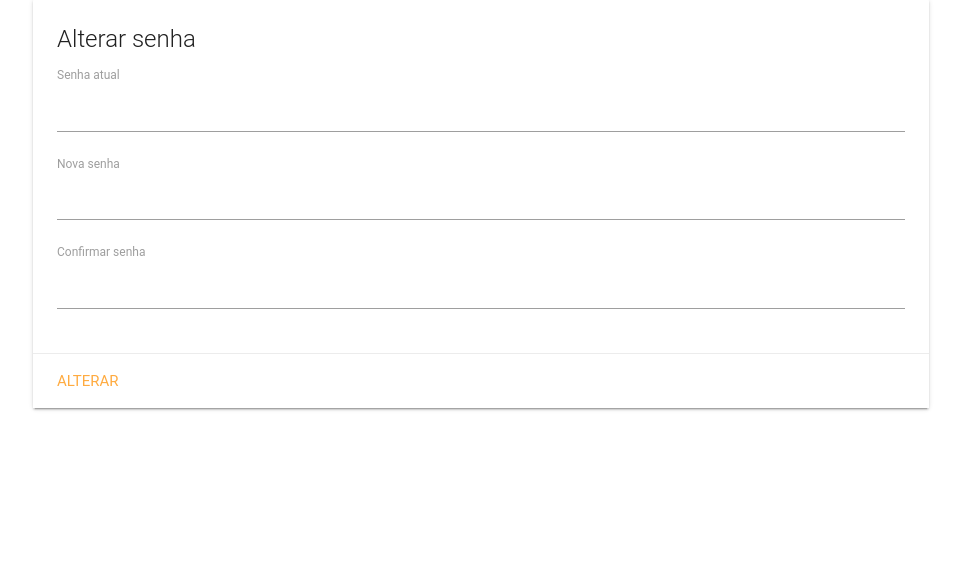
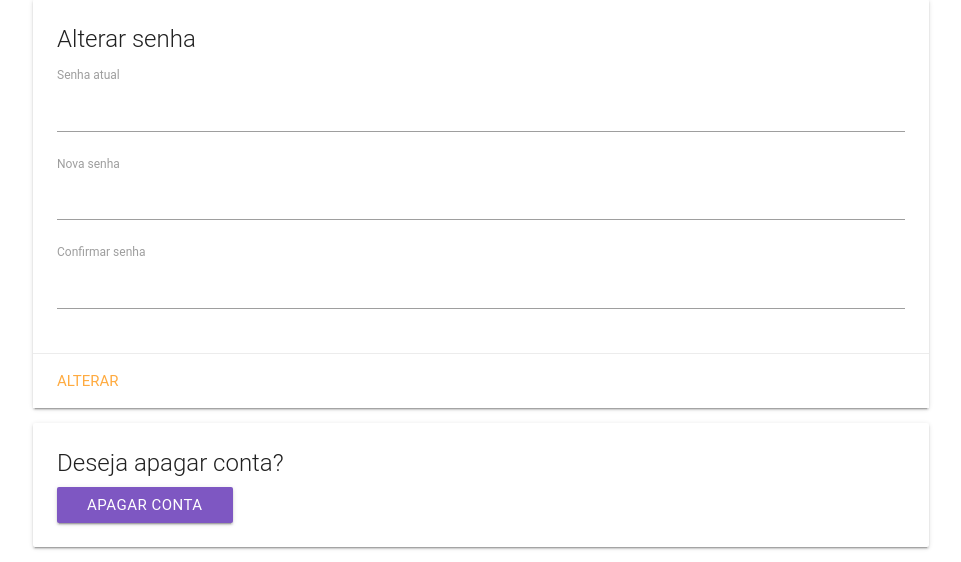
Before and after one commit to eduardosvieira/mamom, a Flask app: page /mamom/settings/ in a window 1280 px wide. Shown: the part 408-970 px from the top of the page, without its empty margins (159-1120 px from the left). Before the commit the page ends 819 px from the top, so only its background shows below. Run offline with Flask 2, Linux system fonts and the light colour scheme; the visitor is signed in with stand-in values (Sample User, id 1); some web fonts are replaced.

Commit message:
implementing delete user method

```diff
--- a/mamom/controllers/Users.py
+++ b/mamom/controllers/Users.py
@@ -42,7 +42,7 @@ def delete_user():
         user = User(id=session["_id"])
 
         if user.deleteUser():
-            return redirect("/mamom/logout/")
+            return "OK", 200
         else:
             return "Error", 400
     except Exception as e:
--- a/mamom/static/js/users.js
+++ b/mamom/static/js/settings.js
@@ -34,4 +34,14 @@ $(document).ready(function(event){
       }
     });
   });
+
+  $("#btnDeleteUser").on("click", function(event){
+    $.ajax({
+      url: URL + "/mamom/users/",
+      type: "DELETE",
+      success: function(data) {
+        window.location.replace(URL + "/mamom/logout/");
+      }
+    });
+  });
 });
--- a/mamom/templates/settings/settings.html
+++ b/mamom/templates/settings/settings.html
@@ -7,7 +7,7 @@
 
   {% include 'css.html' %}
 
-  <script src="{{ url_for('static', filename='js/users.js') }}"></script>
+  <script src="{{ url_for('static', filename='js/settings.js') }}"></script>
 
   <title>Mamom</title>
 </head>
@@ -65,7 +65,14 @@
         <a id="btnEditPassword">Alterar</a>
       </div>
     </div>
+
+    <div class="card">
+      <div class="card-content">
+        <span class="card-title">Deseja apagar conta?</span>
+        <a id="btnDeleteUser" class="btn waves-effect waves-light #7e57c2 deep-purple lighten-1">Apagar Conta</a>
+      </div>
+    </div>
+
   </div>
-
 </body>
 </html>
```
